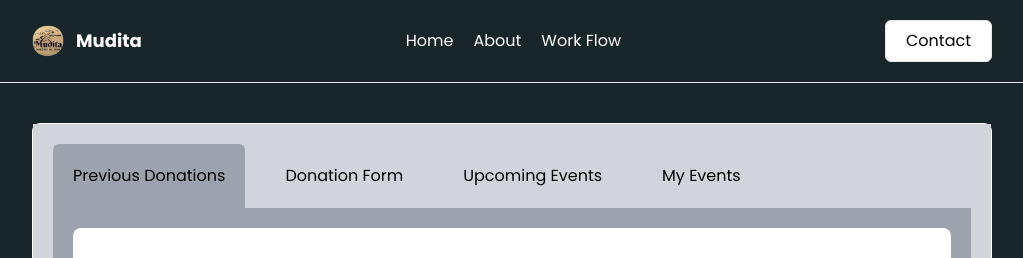
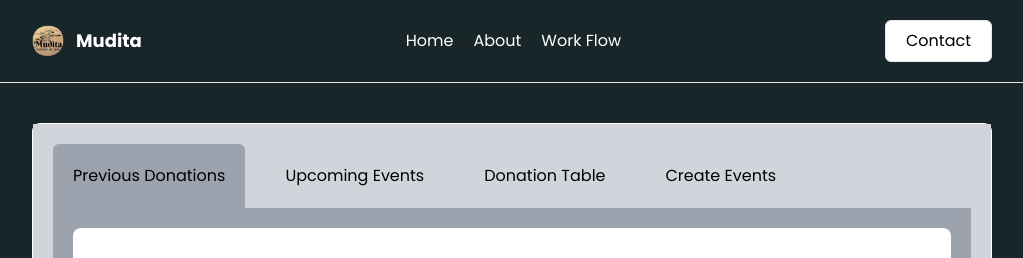
Before and after one commit to priyanshukumarsinha/muditaHackathonFontend, a React (Vite) app: page /dashboard in a window 1280 px wide. Shown: the top 258 px of the page, without its empty margins (128-1151 px from the left). Built offline with nearby package versions, Linux system fonts and the light colour scheme; grey boxes are pictures that could not be loaded.

Commit message:
frontend ready

```diff
--- a/src/components/Dashboard/Header.jsx
+++ b/src/components/Dashboard/Header.jsx
@@ -11,7 +11,7 @@ const Header = () => {
 
     const [isIndividual, setIsIndividual] = React.useState(false)
     const [isCompany, setIsCompany] = React.useState(true)
-    const [isNGO, setIsNGO] = React.useState(false)
+    const [isNGO, setIsNGO] = React.useState(true)
 
     const [previousDonations, setPreviousDonations] = React.useState([
         {
--- a/src/components/LandingPage/Header.jsx
+++ b/src/components/LandingPage/Header.jsx
@@ -129,8 +129,8 @@ const Header = () => {
             </section>
 
             <section className='w-full bg-background text-white flex flex-col lg:flex-row items-center py-20' id="Contact">
-                <div className='lg:w-2/4 w-full px-10 lg:px-20'>
-                    <h2 className='text-4xl font-bold mb-5 text-orange-300'>Contact US</h2>
+                <div className='lg:w-3/5 w-full px-10 lg:px-20'>
+                    <h2 className='text-6xl font-bold mb-5 text-orange-300'>Contact US</h2>
                     <div className='mt-4' style={{ fontSize: '2rem' }}>
                         <p><strong>Email:</strong> <a href='mailto:info@mudita.com' className='text-blue-500'>info@mudita.com</a></p>
                         <p><strong>Phone:</strong> <a href='tel:+917827191427' className='text-blue-500'>+91 7827191427</a></p>
@@ -141,7 +141,7 @@ const Header = () => {
                         <a href="/" className='text-2xl'><FaGithub /></a>
                     </div>
                 </div>
-                <div className='lg:w-2/4 w-full mt-10 lg:mt-0 flex justify-center items-center'>
+                <div className='lg:w-2/5 w-full mt-10 lg:mt-0 flex justify-center items-center'>
                     <img src={call} alt="Contact US" className='w-38 h-auto object-cover' />
                 </div>
             </section>
```
